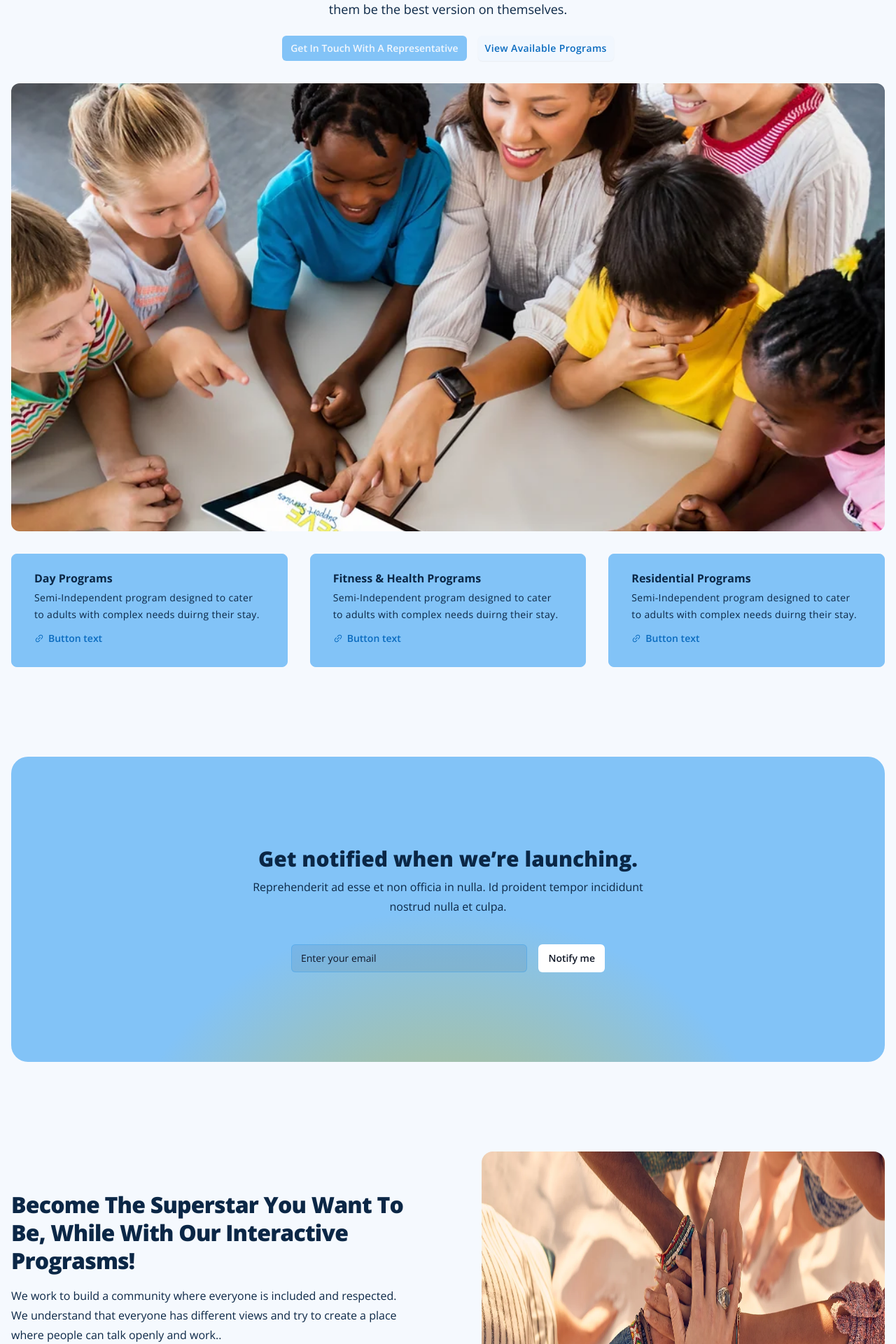
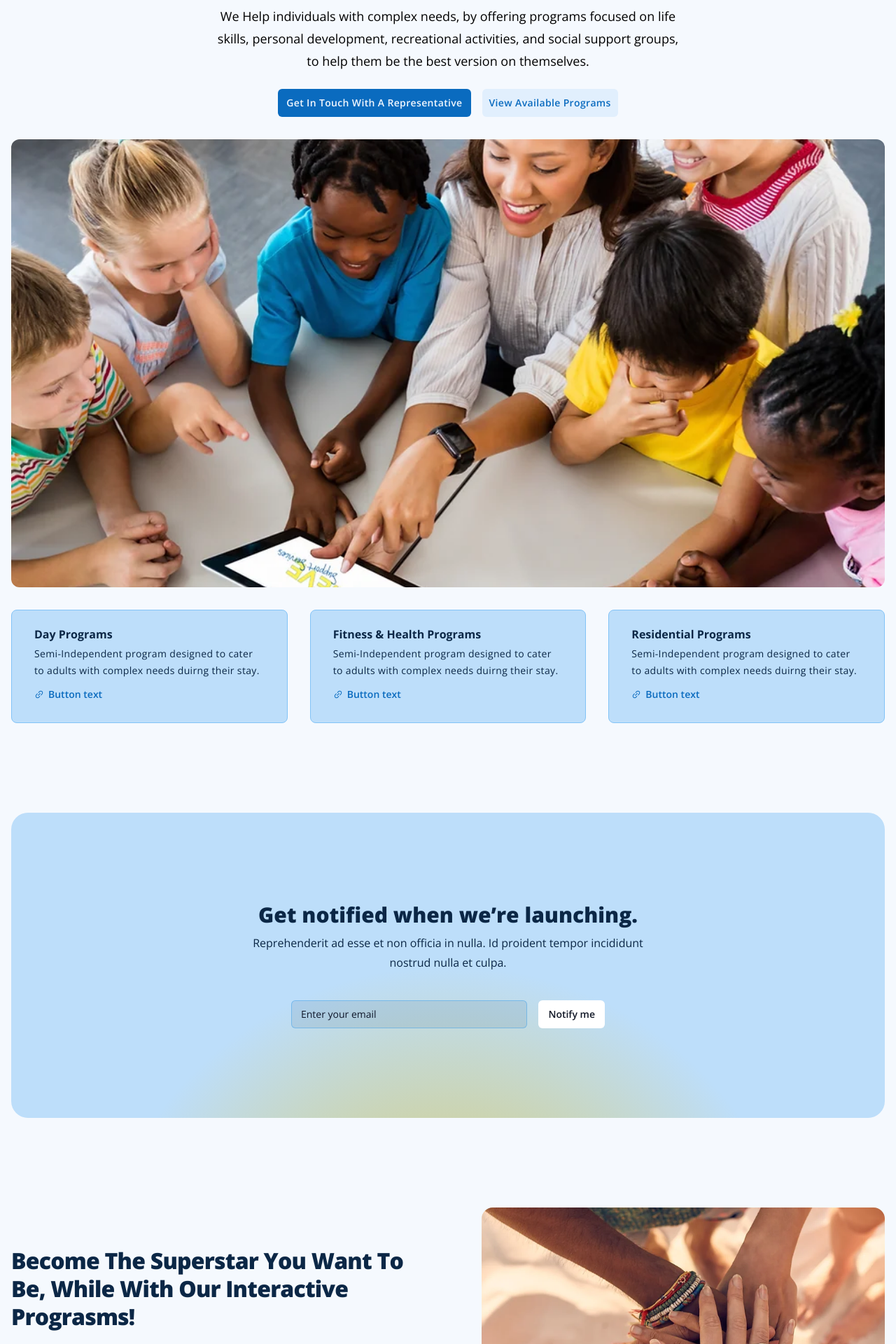
Before and after one commit to Justin-Bento/believe-support-services, a Next.js app: page / in a window 1280 px wide. Shown: the part 320-2240 px from the top of the page at 70% size. Built offline with nearby package versions, Linux system fonts and the light colour scheme.

Commit message:
updated theme for light and dark mode

```diff
--- a/src/components/Appbar.tsx
+++ b/src/components/Appbar.tsx
@@ -9,7 +9,7 @@ export default function Example() {
   const [mobileMenuOpen, setMobileMenuOpen] = useState(false)
 
   return (
-    <header className="border-b shadow-sm bg-theme border-primary-100 dark:border-primary-800">
+    <header className="border-b shadow-sm bg-primary-100/70 dark:bg-primary-900 border-primary-100 dark:border-primary-800">
       <nav className="container flex items-center justify-between p-6 mx-auto lg:px-8" aria-label="Global">
         <div className="flex items-center lg:flex-1">
           <Link href="/" className="-m-1.5 p-1.5">
--- a/src/pages/index.tsx
+++ b/src/pages/index.tsx
@@ -14,7 +14,7 @@ export default function index() {
         <meta name="description" content="Helping individuals with complex needs to help them be the best version on themselves and their community." />
       </Head>
       <Appbar />
-      <main className="container p-4 mx-auto mb-32 space-y-32">
+      <main className="container p-4 mx-auto mt-16 mb-32 space-y-32">
         <Hero />
         <Newsletter />
         <Features />
@@ -46,7 +46,7 @@ function Hero() {
           <h1 className="font-bold display-medium md:text-center">
             A Strong Community Starts With Beliving!
           </h1>
-          <p className="text-lg body-large text-start sm:text-center lg:max-w-[70ch] lg:mx-auto">
+          <p className="prose-lg max-w-prose text-start md:text-center md:mx-auto">
             We Help individuals with complex needs, by offering programs focused
             on life skills, personal development, recreational activities, and
             social support groups, to help them be the best version on
@@ -55,13 +55,13 @@ function Hero() {
           <div className="flex flex-col justify-start gap-4 md:flex-row md:justify-center">
             <Link
               href="/signup"
-              className="px-3 py-2 text-sm font-semibold rounded-md text-primary-50 bg-theme focus-visible:outline focus-visible:outline-2 focus-visible:outline-offset-2 focus-visible:outline-primary-600"
+              className="px-3 py-2 font-semibold rounded-md body-medium text-primary-50 bg-primary-600 dark:bg-primary-900 focus-visible:outline focus-visible:outline-2 focus-visible:outline-offset-2 focus-visible:outline-primary-600"
             >
               Get In Touch With A Representative
             </Link>
             <Link
               href="/programs"
-              className="rounded-md bg-primary-50 px-2.5 py-1.5 body-medium inline-flex items-center font-semibold text-primary-600 shadow-sm hover:bg-primary-100"
+              className="rounded-md bg-primary-100 px-2.5 py-1.5 body-medium inline-flex items-center font-semibold text-primary-600 hover:bg-primary-100"
             >
               View Available Programs
             </Link>
@@ -82,7 +82,7 @@ function Hero() {
         {/* END: Hero :: Media */}
         <div className="grid grid-cols-1 gap-8 mt-8 lg:grid-cols-3">
           {/* END: Hero :: 01 Core Programs */}
-          <div className="overflow-hidden transition-all border rounded-lg bg-theme hover:bg-primary-300/30 hover:cursor-pointer border-primary-300">
+          <div className="overflow-hidden transition-all border rounded-lg bg-primary-200 dark:bg-primary-900 hover:bg-primary-300/30 hover:cursor-pointer border-primary-300">
             <div className="px-4 py-5 space-y-1.5 sm:p-6">
               <h2 className="px-2 font-bold title-medium">Day Programs</h2>
               <p className="px-2 body-medium">
@@ -99,7 +99,7 @@ function Hero() {
             </div>
           </div>
           {/* END: Hero :: 02 Core Programs */}
-          <div className="overflow-hidden transition-all border rounded-lg bg-theme hover:bg-primary-300/30 hover:cursor-pointer border-primary-300">
+          <div className="overflow-hidden transition-all border rounded-lg bg-primary-200 dark:bg-primary-900 hover:bg-primary-300/30 hover:cursor-pointer border-primary-300">
             <div className="px-4 py-5 space-y-1.5 sm:p-6">
               <h2 className="px-2 font-bold title-medium">
                 Fitness & Health Programs
@@ -118,7 +118,7 @@ function Hero() {
             </div>
           </div>
           {/* END: Hero :: 03 Core Programs */}
-          <div className="overflow-hidden transition-all border rounded-lg bg-theme hover:bg-primary-300/30 hover:cursor-pointer border-primary-300">
+          <div className="overflow-hidden transition-all border rounded-lg bg-primary-200 dark:bg-primary-900 hover:bg-primary-300/30 hover:cursor-pointer border-primary-300">
             <div className="px-4 py-5 space-y-1.5 sm:p-6">
               <h2 className="px-2 font-bold title-medium">
                 Residential Programs
@@ -206,7 +206,7 @@ function Features() {
         <div className="grid items-center grid-cols-1 mb-24 md:grid-cols-2 gap-y-10 md:gap-y-32 gap-x-10 md:gap-x-24">
           <div>
             <h3 className="mb-4 font-extrabold tracking-tight capitalize headline-large">Become The Superstar You Want To Be, While With Our Interactive Prograsms!</h3>
-            <p className="mb-5 body-large">
+            <p className="mb-5 prose">
               We work to build a community where everyone is included and respected. We understand that everyone has different views and try to create a place where people can talk openly and work..
             </p>
             <button
@@ -216,13 +216,13 @@ function Features() {
               Button text
             </button>          </div>
           <div className="relative w-full h-full py-48 ">
-            <Image fill quality={50} src="/media/believe-support-services--images.webp" alt="community comming togther" className="object-center rounded-2xl" />
+            <Image fill quality={50} src="/media/believe-support-services--images.webp" alt="community comming togther" className="object-cover object-center rounded-2xl" />
           </div>
         </div>
         <div className="grid flex-col-reverse items-center grid-cols-1 md:grid-cols-2 gap-y-10 md:gap-y-32 gap-x-10 md:gap-x-24">
           <div className="order-none md:order-2">
             <h3 className="mb-4 font-extrabold tracking-tight capitalize headline-large">Grow by learning and experiencing new things and moving. With our Interactive programs!!</h3>
-            <p className="mb-5 body-large">
+            <p className="mb-5 prose">
               We work to build a community where everyone is included and respected. We understand that everyone has different views and try to create a place where people can talk openly and work together.
             </p>
             <button
@@ -287,15 +287,15 @@ function Testimonials() {
           <div className="-mt-8 sm:-mx-4 sm:columns-2 sm:text-[0] lg:columns-3">
             {testimonials.map((testimonial) => (
               <div key={testimonial.author.handle} className="pt-8 sm:inline-block sm:w-full sm:px-4">
-                <figure className="p-8 body-medium rounded-2xl bg-theme">
+                <figure className="p-8 prose-sm rounded-2xl bg-theme">
                   <blockquote className="text-primary-900 dark:text-primary-100">
                     <p>{`“${testimonial.body}”`}</p>
                   </blockquote>
-                  <figcaption className="flex items-center mt-6 gap-x-4">
+                  <figcaption className="flex items-center gap-x-4">
                     <div className="relative w-9 h-9">
                       <Image fill quality={50} className="rounded-full bg-gray-50" src={testimonial.author.imageUrl} alt="" />
                     </div>
-                    <div>
+                    <div className="prose-sm">
                       <div className="font-semibold text-primary-900 dark:text-primary-100">{testimonial.author.name}</div>
                       <div className="text-primary-600 dark:text-primary-300">{`@${testimonial.author.handle}`}</div>
                     </div>
--- a/src/styles/globals.css
+++ b/src/styles/globals.css
@@ -17,7 +17,7 @@
 }
 @layer components {
   .bg-theme {
-    @apply bg-primary-300 dark:bg-primary-900;
+    @apply bg-primary-200 dark:bg-primary-900;
   }
   .wrapper {
     @apply mx-auto max-w-7xl sm:px-6 lg:px-8
```
